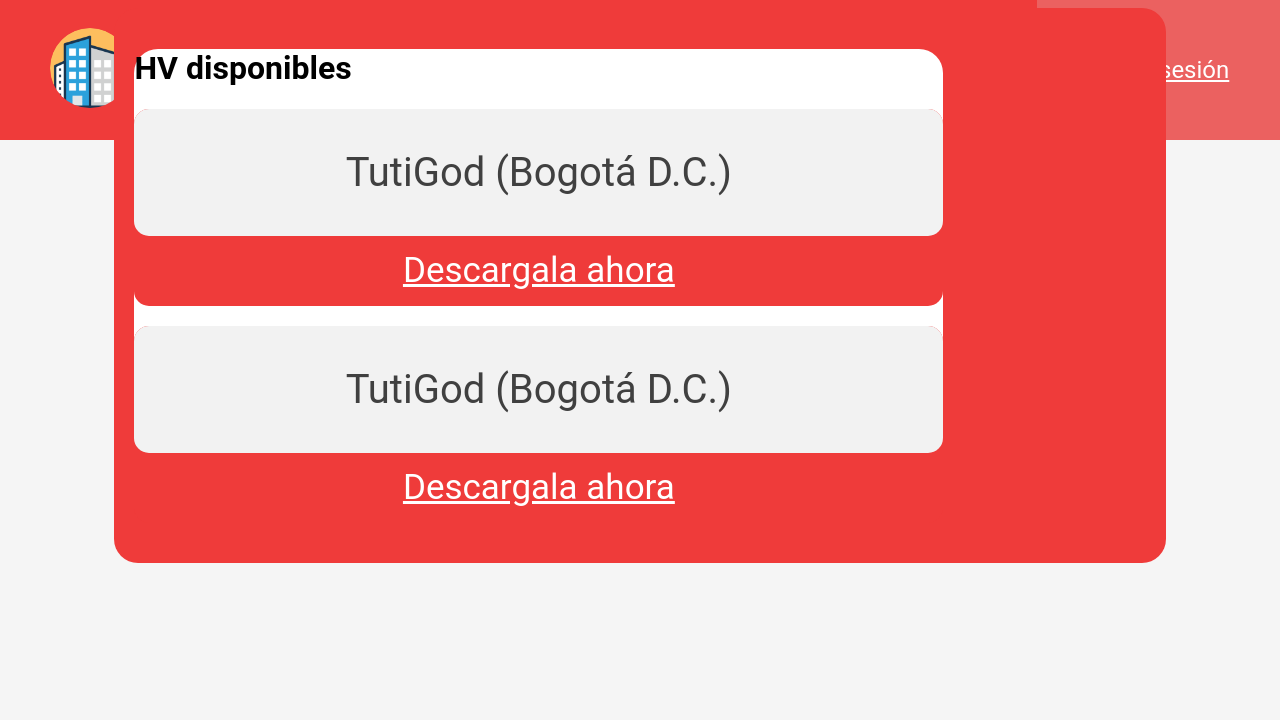
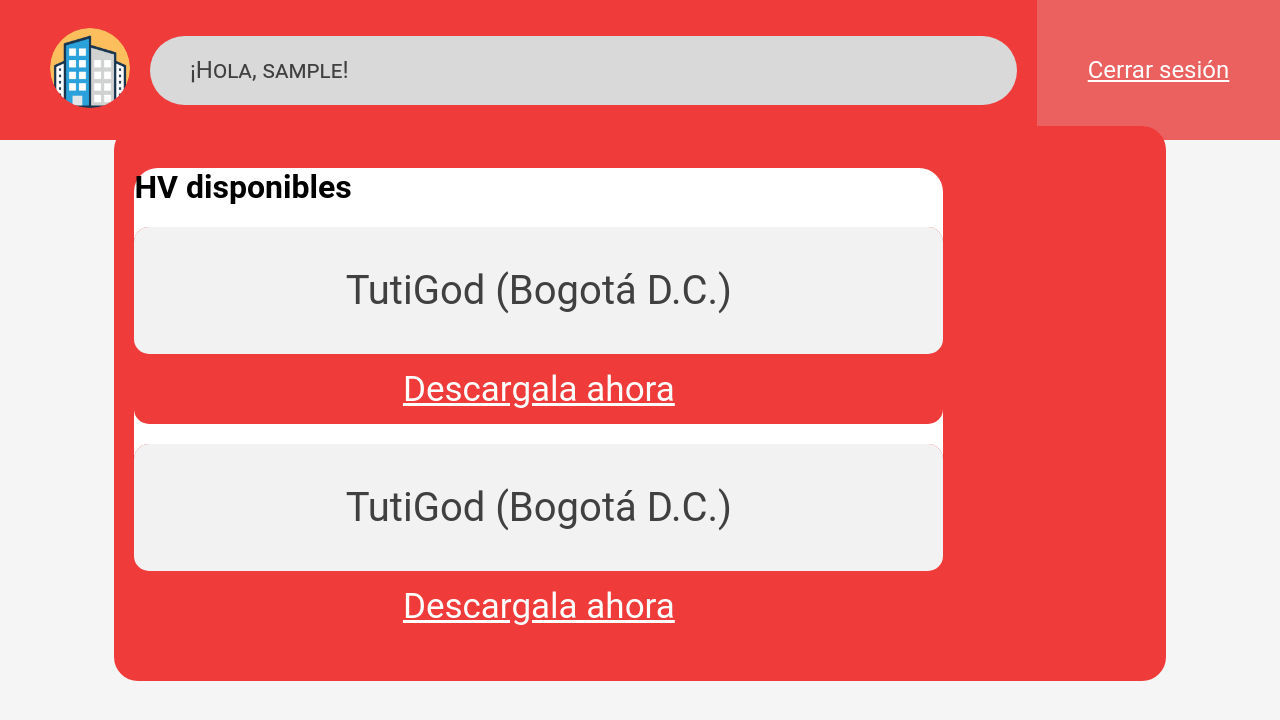
Before and after one commit to JuanTuta/hojabid, a PHP site: page /consultaHV-empresa.php in a window 1280 px wide. Shown: the top 720 px of the page. Run offline with PHP 8.4, Linux system fonts and the light colour scheme; the visitor is signed in with stand-in values (Sample User, id 1).

Commit message:
Update css_consultaHV.css

```diff
--- a/css/css_consultaHV.css
+++ b/css/css_consultaHV.css
@@ -3,7 +3,8 @@
   position: relative;
   width: 80%;
   max-width: 1200px;
-  margin: 0 auto;
+  margin: auto;
+  margin-top: 10%;
   padding: 20px;
   background: #EF3B3A;
   border-radius: 24px;
```
